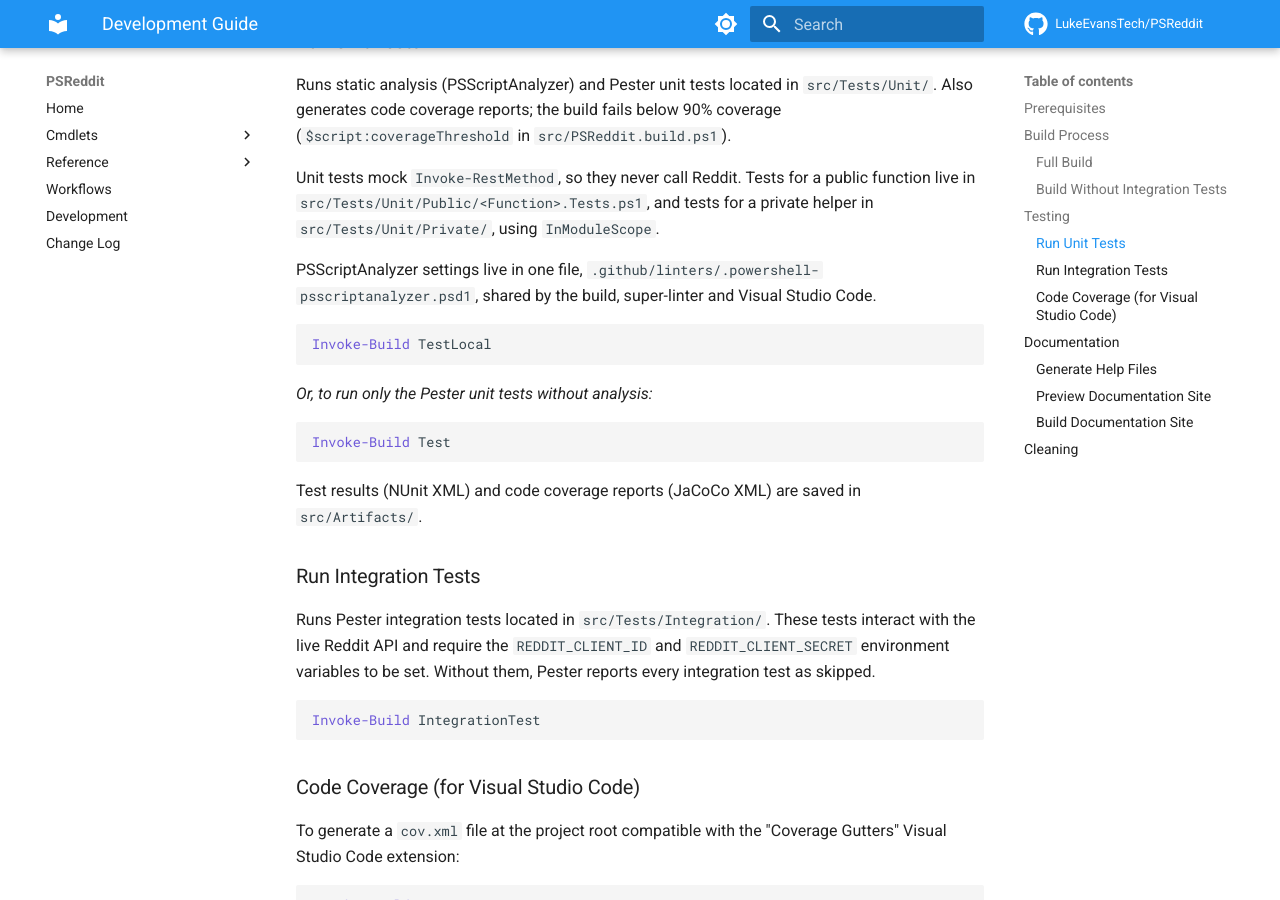
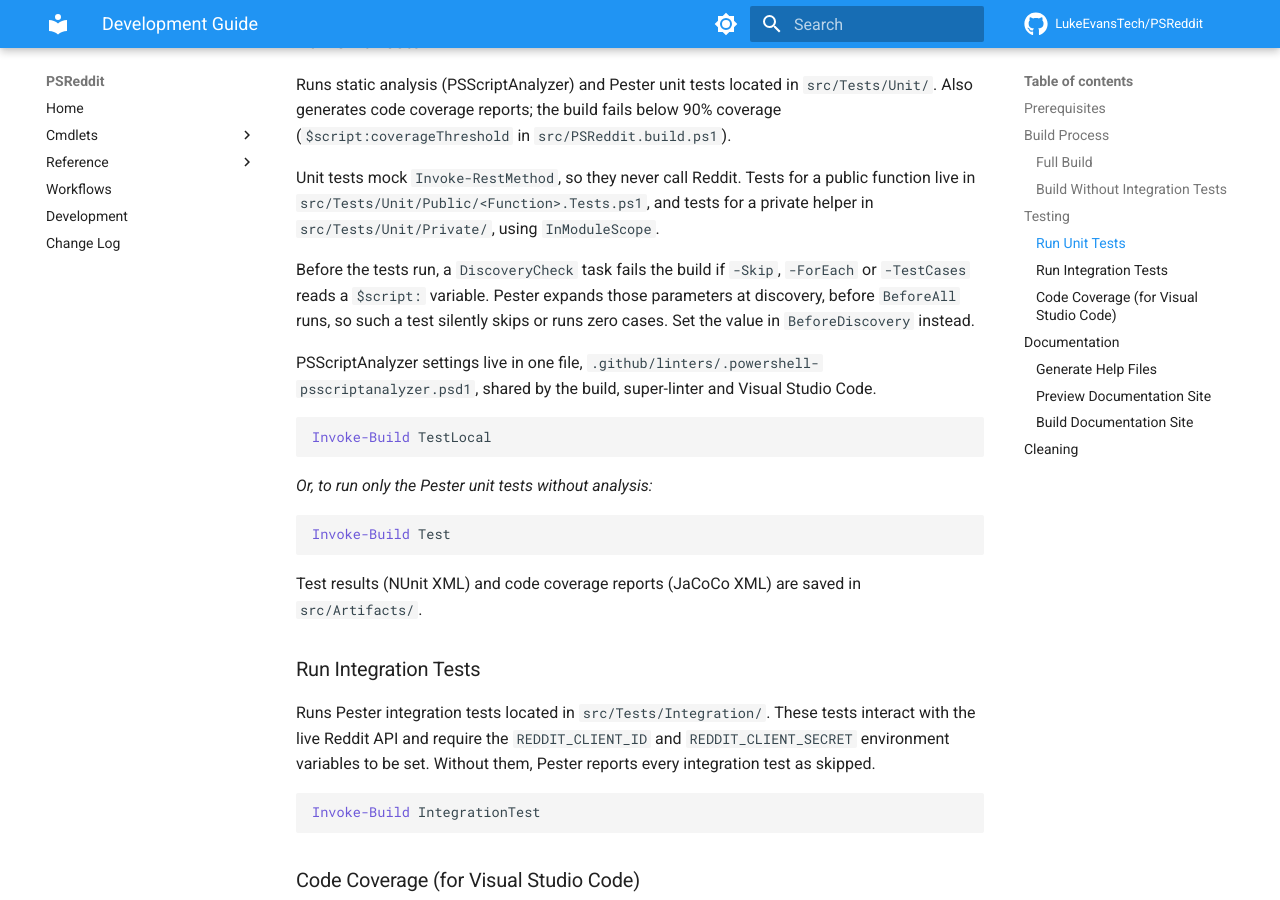
Before and after one commit to LukeEvansTech/PSReddit, an MkDocs documentation site: the page built from docs/docs/development.md, in a window 1280 px wide and 900 px high, scrolled down 1394 px. Built offline with MkDocs 1.6.1 and Material for MkDocs 9.7.7, drawn with Linux system fonts in a browser that asks for light colours; comment, search, counter and statistics services are not loaded.

Commit message:
test: fail the build when -Skip/-ForEach/-TestCases read a $script: variable (#70)
## Why

Pester expands `-Skip`, `-ForEach` and `-TestCases` at discovery, before
any `BeforeAll` runs. A `$script:` variable set in `BeforeAll` is still
empty at that point, so the test silently skips or generates zero cases.
This repo's integration tests reported 13 passes that way until #69. The
same trap hit three more times in the TVI collector suite the same day.

## What

A `DiscoveryCheck` build task, run before `Test`, walks every
`*.Tests.ps1` syntax tree and fails on any `-Skip`, `-ForEach` or
`-TestCases` on `Describe`/`Context`/`It` whose value reads a `$script:`
variable. A bare `-Skip` switch is fine. The development guide explains
it.

## Verified

- Clean on the current tests: `BuildNoIntegration` passes, 70 tests.
- Restoring the old integration bug (`-Skip:$script:skipTests`) fails
the build, naming the file and line.
- A bare `-Skip` with `$script:` in the test body, and `-ForEach` on a
non-Pester command, are not flagged.
- `sl-gate` CLEAN. Local `codex review`: the first round's two findings
(bare `-Skip`, non-Pester commands) are fixed, and the second round was
clean.

```diff
--- a/docs/docs/development.md
+++ b/docs/docs/development.md
@@ -59,6 +59,8 @@ Invoke-Build BuildNoIntegration
 Runs static analysis (PSScriptAnalyzer) and Pester unit tests located in `src/Tests/Unit/`. Also generates code coverage reports; the build fails below 90% coverage (`$script:coverageThreshold` in `src/PSReddit.build.ps1`).
 
 Unit tests mock `Invoke-RestMethod`, so they never call Reddit. Tests for a public function live in `src/Tests/Unit/Public/<Function>.Tests.ps1`, and tests for a private helper in `src/Tests/Unit/Private/`, using `InModuleScope`.
+
+Before the tests run, a `DiscoveryCheck` task fails the build if `-Skip`, `-ForEach` or `-TestCases` reads a `$script:` variable. Pester expands those parameters at discovery, before `BeforeAll` runs, so such a test silently skips or runs zero cases. Set the value in `BeforeDiscovery` instead.
 
 PSScriptAnalyzer settings live in one file, `.github/linters/.powershell-psscriptanalyzer.psd1`, shared by the build, super-linter and Visual Studio Code.
 
```
Also changed, not shown: 1 other file.
